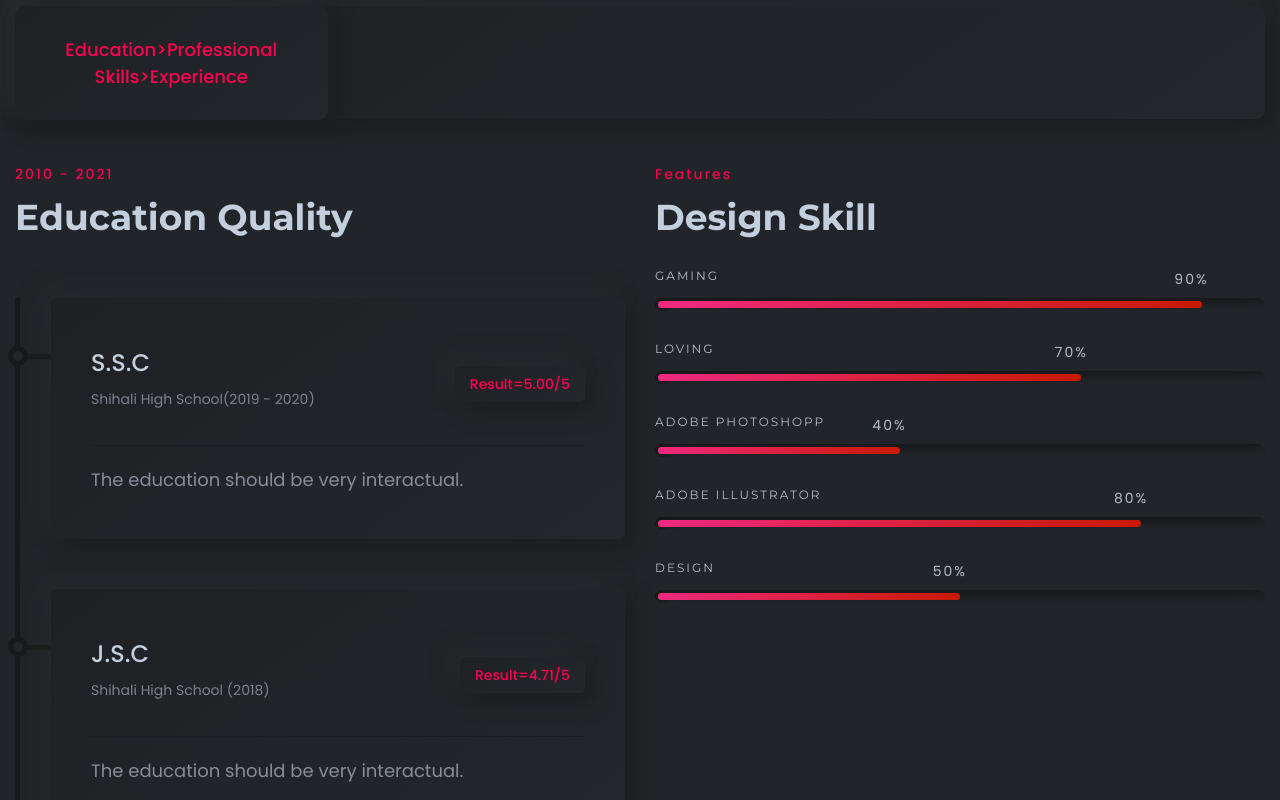
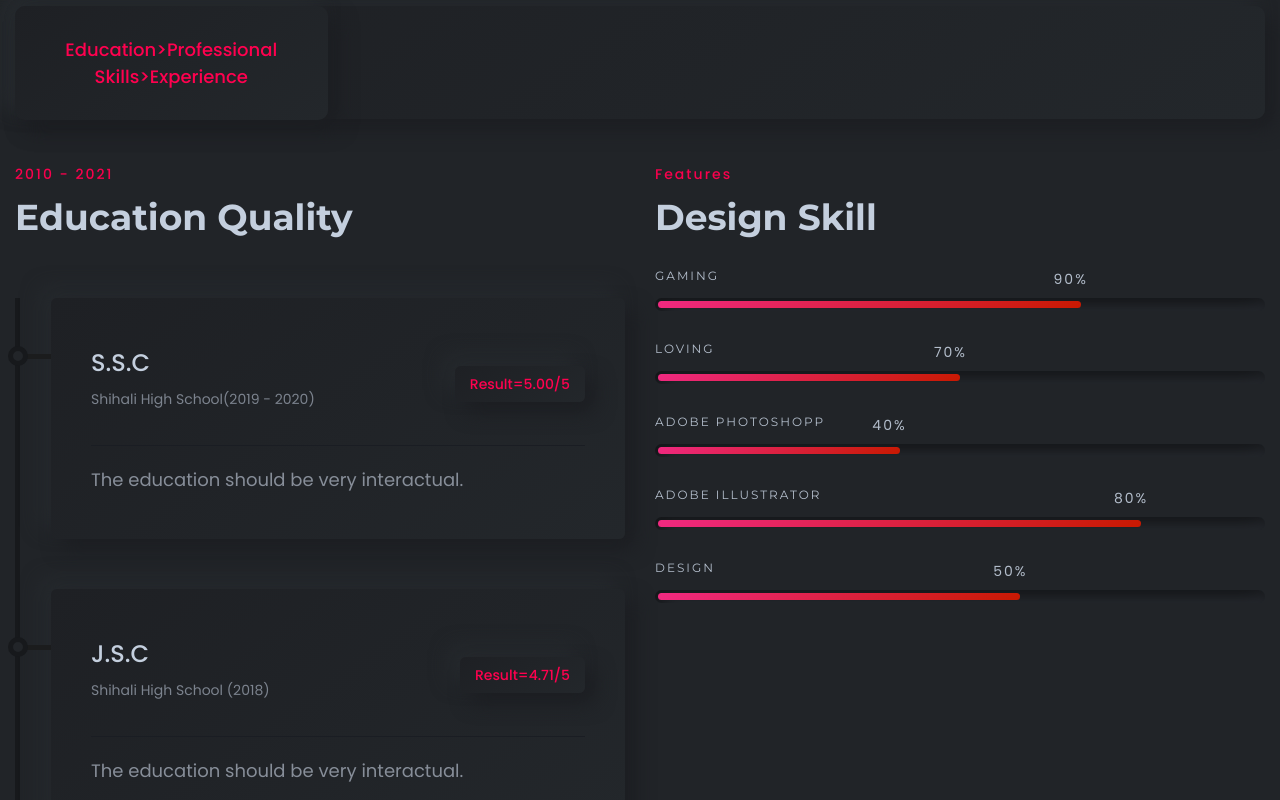
Before and after one commit to mehedi246704/Emam-Mehedi-07, a plain HTML site: page index.html in a window 1280 px wide. Shown: the part 1745-2545 px from the top of the page. Drawn offline with Linux system fonts and the light colour scheme; files whose address does not match are found by name.

Commit message:
Update index html

```diff
--- a/index.html
+++ b/index.html
@@ -234,7 +234,7 @@
                                     <i data-feather="tv"></i>
                                 </div>
                                 <div class="content">
-                                    <h4 class="title"><a href="#">Designer</a></h4>
+                                    <h4 class="title"><a href="#">Design</a></h4>
                                     <p class="description">I throw myself down among the tall grass by the stream as I
                                         lie close to the earth.</p>
                                     <a class="read-more-button" href="#"><i class="feather-arrow-right"></i></a>
@@ -370,7 +370,7 @@
                                                     <div class="progress-charts">
                                                         <h6 class="heading heading-h6">GAMING</h6>
                                                         <div class="progress">
-                                                            <div class="progress-bar wow fadeInLeft" data-wow-duration="0.5s" data-wow-delay=".3s" role="progressbar" style="width: 90%" aria-valuenow="85" aria-valuemin="0" aria-valuemax="100"><span class="percent-label">90%</span></div>
+                                                            <div class="progress-bar wow fadeInLeft" data-wow-duration="0.5s" data-wow-delay=".3s" role="progressbar" style="width: 70%" aria-valuenow="85" aria-valuemin="0" aria-valuemax="100"><span class="percent-label">90%</span></div>
                                                         </div>
                                                     </div>
                                                     <!-- End Single Progress Charts -->
@@ -379,7 +379,7 @@
                                                     <div class="progress-charts">
                                                         <h6 class="heading heading-h6">LOVING</h6>
                                                         <div class="progress">
-                                                            <div class="progress-bar wow fadeInLeft" data-wow-duration="0.6s" data-wow-delay=".4s" role="progressbar" style="width: 70%" aria-valuenow="85" aria-valuemin="0" aria-valuemax="100"><span class="percent-label">70%</span></div>
+                                                            <div class="progress-bar wow fadeInLeft" data-wow-duration="0.6s" data-wow-delay=".4s" role="progressbar" style="width: 50%" aria-valuenow="85" aria-valuemin="0" aria-valuemax="100"><span class="percent-label">70%</span></div>
                                                         </div>
                                                     </div>
                                                     <!-- End Single Progress Charts -->
@@ -406,7 +406,7 @@
                                                     <div class="progress-charts">
                                                         <h6 class="heading heading-h6">DESIGN</h6>
                                                         <div class="progress">
-                                                            <div class="progress-bar wow fadeInLeft" data-wow-duration="0.9s" data-wow-delay=".7s" role="progressbar" style="width: 50%" aria-valuenow="85" aria-valuemin="0" aria-valuemax="100"><span class="percent-label">50%</span></div>
+                                                            <div class="progress-bar wow fadeInLeft" data-wow-duration="0.9s" data-wow-delay=".7s" role="progressbar" style="width:60%" aria-valuenow="85" aria-valuemin="0" aria-valuemax="100"><span class="percent-label">50%</span></div>
                                                         </div>
                                                     </div>
                                                     <!-- End Single Progress Charts -->
```
